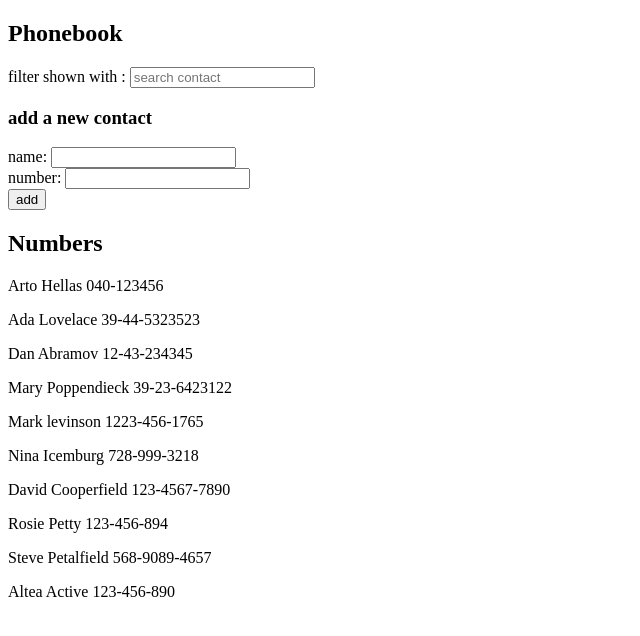
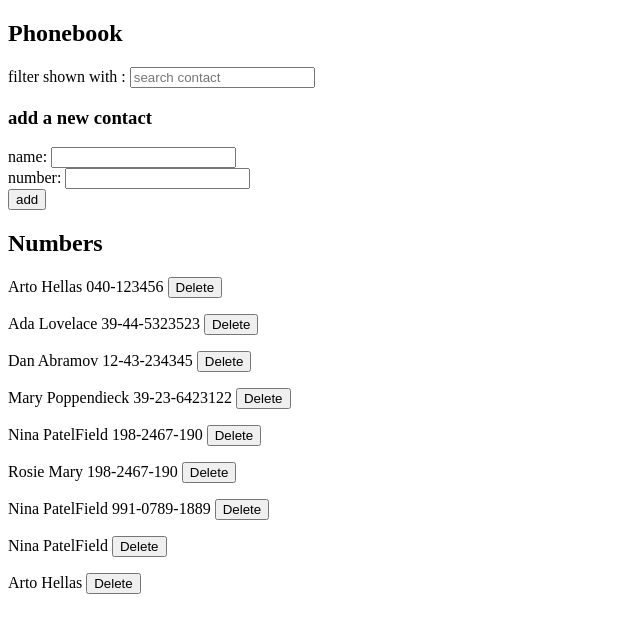
Before and after one commit to TAA-DSA/fs-part2b, a React (Vite) app: page / in a window 1280 px wide. Shown: the top 636 px of the page, without its empty margins (0-640 px from the left). Built offline with nearby package versions, Linux system fonts and the light colour scheme; data requests are answered from the project's data file.

Commit message:
added delete button

```diff
--- a/src/App.jsx
+++ b/src/App.jsx
@@ -2,9 +2,8 @@ import { useState, useEffect } from "react";
 import Filter from "./Components/Filter/Filter";
 import PersonForm from "./Components/PersonForm/PersonForm";
 import Person from "./Components/Person/Person";
-import axios from "axios";
 import { v4 as uuidv4 } from "uuid";
-//import Service from "../src/Services/contact.js";
+import contactService from "../src/Services/contact.js";
 
 console.log(uuidv4());
 
@@ -20,7 +19,7 @@ const App = () => {
 
   useEffect(() => {
     console.log("effect");
-    axios.get("http://localhost:3001/persons").then((response) => {
+    contactService.getAll().then((response) => {
       console.log("promise fulfilled");
       setPersons(response.data);
     });
@@ -30,29 +29,30 @@ const App = () => {
 
   const addContact = (e) => {
     e.preventDefault();
-    //console.log("button initiated", e.target);
-    //alert("button pressed");
+    console.log("addContact", e.target.value);
+
     const contactObject = {
       id: uuidv4,
       name: newName,
       number: newNumbers,
-      // important: Math.random() < 0.5,
     };
 
     console.log("Name", contactObject.name);
 
+    console.log("Add new contact", persons);
+
+    //Check this logic again as there is a bug
+    persons.some((elements) =>
+      elements.name === contactObject.name
+        ? alert(`${contactObject.name} already added to phone book`)
+        : contactService.create(contactObject).then((res) => {
+            console.log(res.data);
+            setPersons([...persons, res.data]);
+          })
+    );
+
     //bug: Dectects the duplicate name
     //but still writing it in JSON file
-
-    persons.some((ele) =>
-      ele.name.toLowerCase() === contactObject.name.toLowerCase()
-        ? alert(`${contactObject.name} already added to phone book`)
-        : axios
-            .post("http://localhost:3001/persons", contactObject)
-            .then((response) => {
-              console.log(response.data.name);
-            })
-    );
 
     //console.log(newName);
     // persons.some((ele) =>
@@ -63,24 +63,26 @@ const App = () => {
   };
 
   const handleChange = (e) => {
-    //console.log(e.target.value);
+    console.log("newName", e.target.value);
     setNewName(e.target.value);
   };
 
   const handleNumbers = (e) => {
+    console.log("newNumbers", e.target.value);
     setNewNumbers(e.target.value);
   };
 
   const handleFilter = (e) => {
-    //case insensitive
-    //console.log(e.target.value);
     setFilterWords(e.target.value.toLowerCase());
   };
 
   const searchKey = persons.filter((ele) =>
     ele.name.toLowerCase().includes(filterWords)
   );
-  //console.log("searchKey", searchKey);
+
+  const deleteContact = () => {
+    console.log("Contact deleted");
+  };
 
   return (
     <div>
@@ -98,7 +100,7 @@ const App = () => {
       />
 
       <h2>Numbers</h2>
-      <Person searchKey={searchKey} />
+      <Person searchKey={searchKey} deleteContact={deleteContact} />
     </div>
   );
 };
--- a/src/Components/Person/Person.jsx
+++ b/src/Components/Person/Person.jsx
@@ -1,10 +1,11 @@
-const Person = ({ searchKey }) => {
+const Person = ({ searchKey, deleteContact }) => {
   //console.log("Hello from person component");
   return (
     <div>
       {searchKey.map((ele, index) => (
         <p key={index}>
-          {ele.name} {ele.number}
+          {ele.name} {ele.number}{" "}
+          <button onClick={deleteContact}>Delete</button>
         </p>
       ))}
     </div>
--- a/src/Services/contact.js
+++ b/src/Services/contact.js
@@ -11,10 +11,12 @@ const getAll = () => {
   return axios.get(baseUrl);
 };
 
+//post request
 const create = (contactObj) => {
   return axios.post(baseUrl, contactObj);
 };
 
+//put request
 const update = (id, contactObj) => {
   return axios.put(`${baseUrl}/${id}`, contactObj);
 };
--- a/src/db.json
+++ b/src/db.json
@@ -21,34 +21,29 @@
       "id": "4"
     },
     {
-      "id": "c88f",
-      "name": "Mark levinson",
-      "number": "1223-456-1765"
+      "id": "3d4a",
+      "name": "Nina PatelField",
+      "number": "198-2467-190"
     },
     {
-      "id": "ae6c",
-      "name": "Nina Icemburg",
-      "number": "728-999-3218"
+      "id": "430a",
+      "name": "Rosie Mary",
+      "number": "198-2467-190"
     },
     {
-      "id": "8105",
-      "name": "David Cooperfield",
-      "number": "123-4567-7890"
+      "id": "a870",
+      "name": "Nina PatelField",
+      "number": "991-0789-1889"
     },
     {
-      "id": "3b72",
-      "name": "Rosie Petty",
-      "number": "123-456-894"
+      "id": "c2cb",
+      "name": "Nina PatelField",
+      "number": ""
     },
     {
-      "id": "5355",
-      "name": "Steve Petalfield",
-      "number": "568-9089-4657"
-    },
-    {
-      "id": "61f9",
-      "name": "Altea Active",
-      "number": "123-456-890"
+      "id": "b11f",
+      "name": "Arto Hellas",
+      "number": ""
     }
   ]
 }
```
